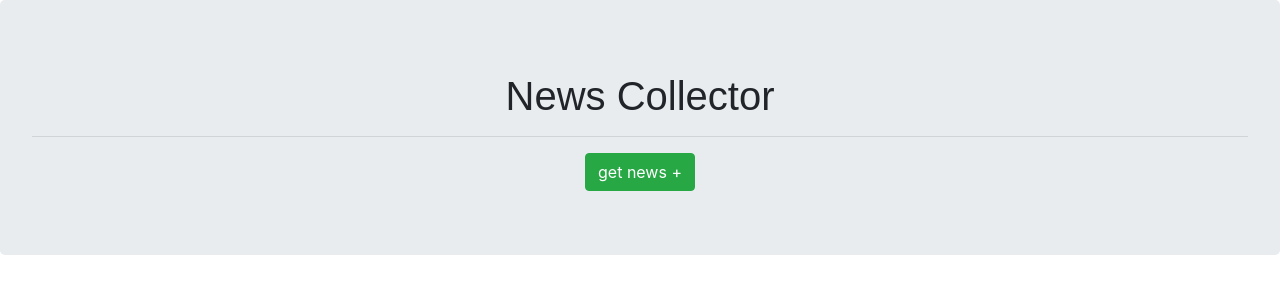
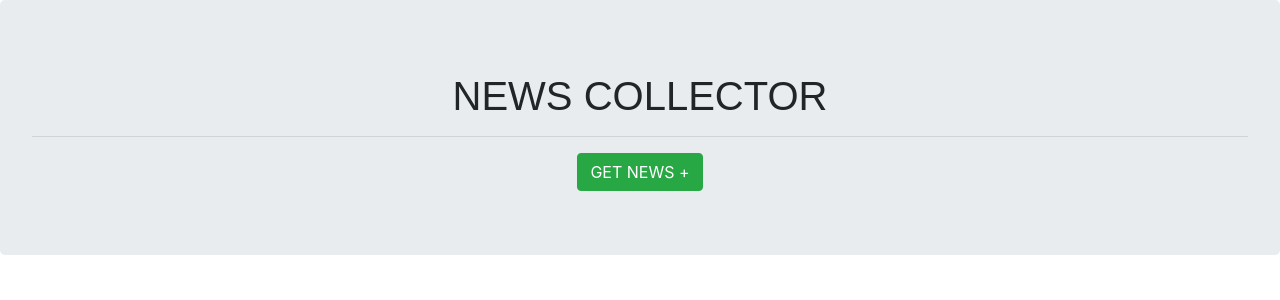
Before and after one commit to Sbonelo01/news_collector, a Django app: page / in a window 1280 px wide. Shown: the top 300 px of the page. Run offline with Django 3.2, Linux system fonts and the light colour scheme; data that the repository does not hold is empty; some libraries are stand-ins or nearby versions.

Commit message:
minor styling

```diff
--- a/news_collector/news/templates/news/index.html
+++ b/news_collector/news/templates/news/index.html
@@ -8,8 +8,8 @@
     <div class="jumbotron">
       <center>
         <h1>
-          <h1 class="font-weight-lighter" style="font-family: fantasy">News Collector</h1><hr/>
-          <a href="{% url 'scrape' %}" class="btn btn-success"> get news + </a>
+          <h1 class="font-weight-lighter" style="font-family: fantasy">NEWS COLLECTOR</h1><hr/>
+          <a href="{% url 'scrape' %}" class="btn btn-success"> GET NEWS + </a>
         </h1>
       </center>
     </div>
```
